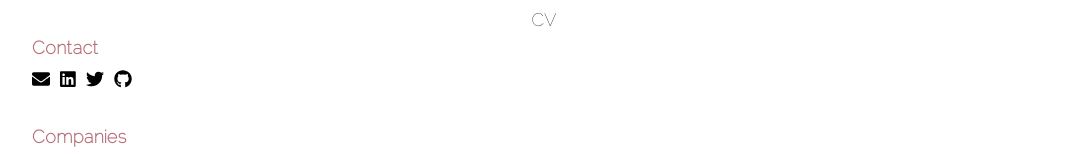
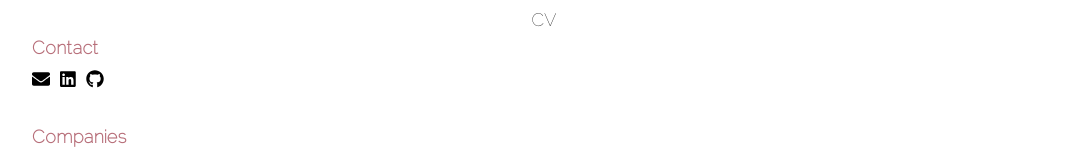
Before and after one commit to apokochito/Apokochito.github.io, a React (Create React App) app: page /about in a window 1280 px wide. Shown: the part 334-488 px from the top of the page, without its empty margins (96-1177 px from the left). Built offline with nearby package versions, Linux system fonts and the light colour scheme.

Commit message:
Deleting Twitter

```diff
--- a/src/components/App.js
+++ b/src/components/App.js
@@ -41,7 +41,6 @@ const App = () => {
           href="https://www.linkedin.com/in/dianaepinto/"
           icon={faLinkedin}
         />
-        <IconLinks href="https://twitter.com/apokochito" icon={faTwitter} />
         <IconLinks href="https://github.com/apokochito" icon={faGithub} />
       </ul>
     </React.Fragment>
```
